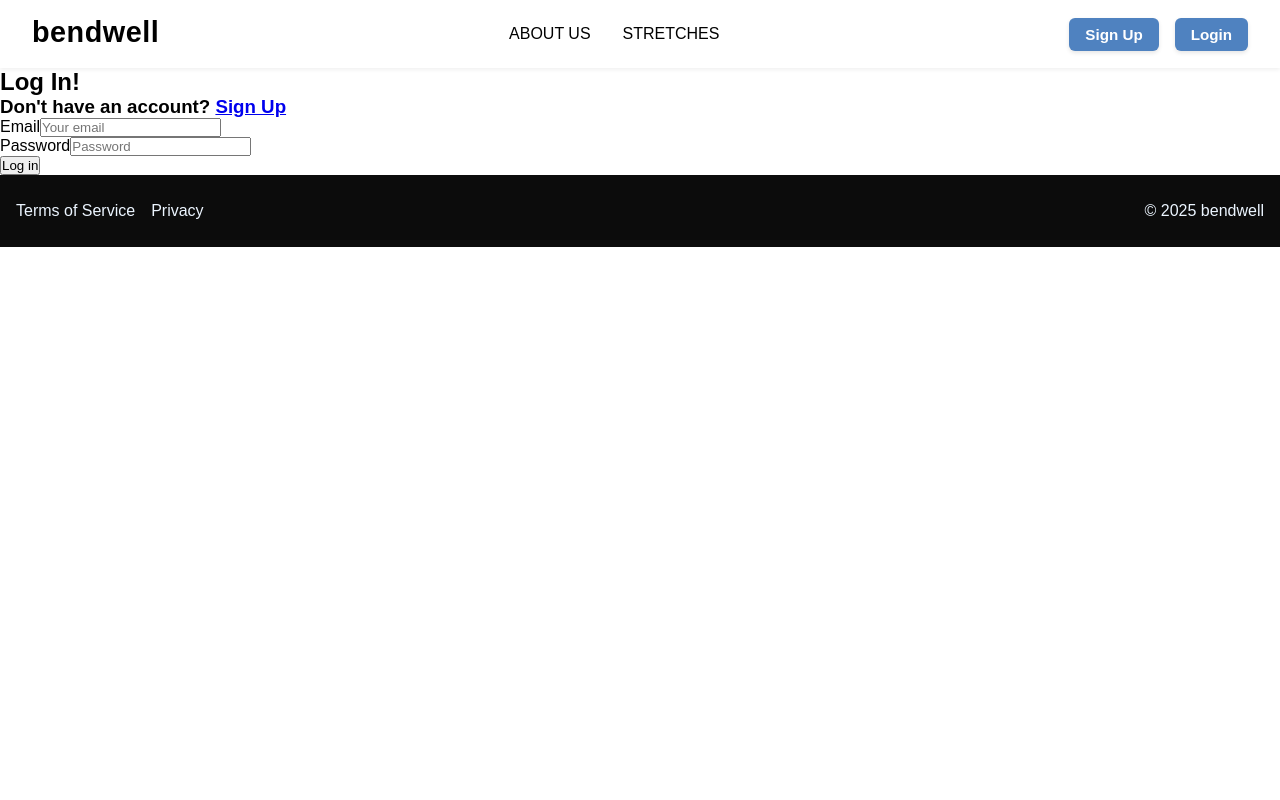
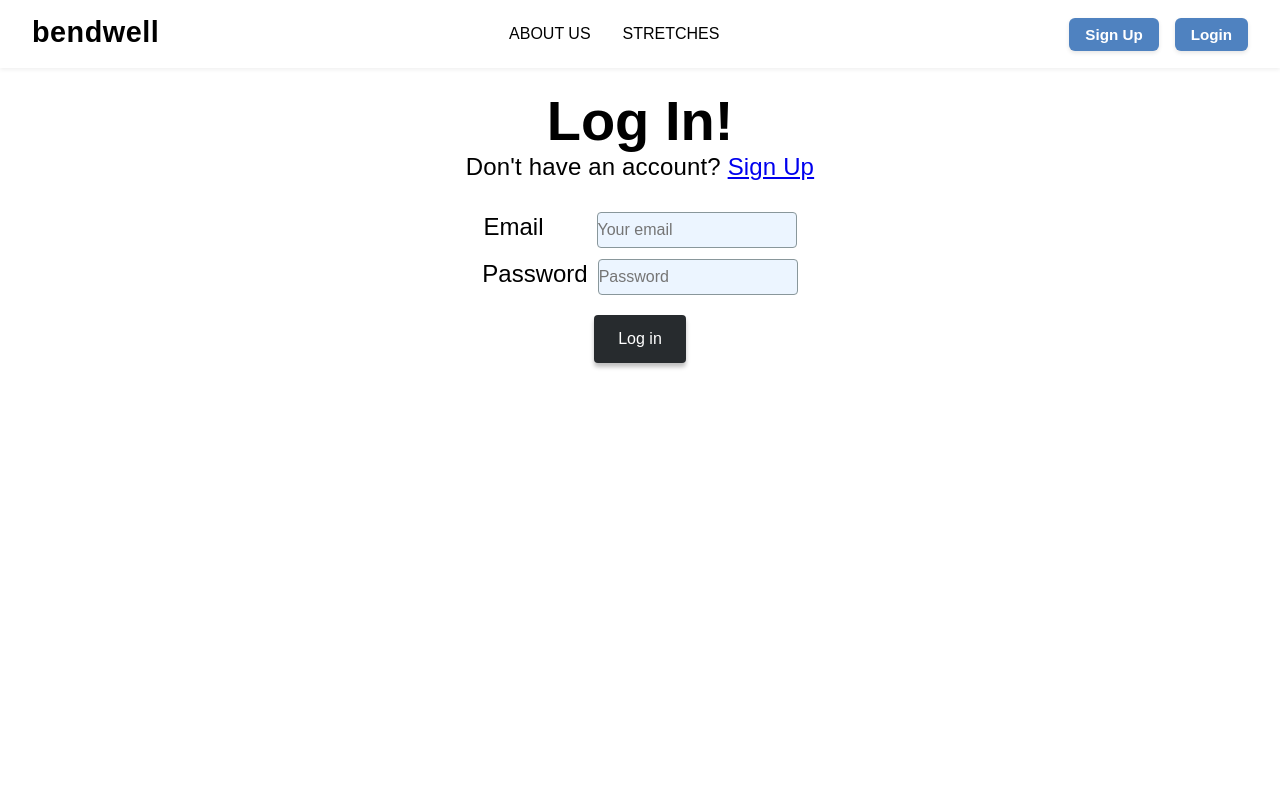
Before and after one commit to albertohuerta22/bendwell2.0, a React (Vite) app: page /login in a window 1280 px wide. Shown: the top 800 px of the page. Built offline with nearby package versions, Linux system fonts and the light colour scheme; no server answers; some icons are missing; a web font is replaced by a local one; what @tensorflow-models/knn-classifier would draw is missing.

Commit message:
add styling to login/signup

```diff
--- /dev/null
+++ b/src/pages/Auth/Login/Login.scss
@@ -0,0 +1,59 @@
+@use '../../../styles/index.scss' as *;
+
+#login-container {
+  height: 100vh;
+}
+#content-container {
+  margin: 20px 20px;
+  font-family: $font-title;
+  font-weight: 700;
+  font-size: 28pt;
+  text-align: center;
+
+  .login {
+    font-size: 18pt;
+    margin-bottom: 20px;
+    font-weight: 400;
+    letter-spacing: 0.01rem;
+  }
+  .content-block {
+    display: block;
+
+    #email-label {
+      font-size: 18pt;
+      margin-right: 10px;
+      font-weight: 300;
+    }
+
+    #email {
+      border: 1px solid rgb(137, 151, 155);
+      height: 36px;
+      width: 200px;
+      border-radius: 4px;
+      background-color: $color-background;
+      color: rgb(61, 79, 88);
+      font-size: 12pt;
+      margin-left: 43px;
+    }
+
+    #pass-label {
+      font-size: 18pt;
+      margin-right: 10px;
+      font-weight: 300;
+    }
+
+    #password {
+      border: 1px solid rgb(137, 151, 155);
+      height: 36px;
+      width: 200px;
+      border-radius: 4px;
+      background-color: $color-background;
+      color: rgb(61, 79, 88);
+      font-size: 12pt;
+    }
+  }
+
+  #create-btn {
+    @include button;
+  }
+}
--- a/src/pages/Auth/Login.tsx
+++ b/src/pages/Auth/Login/Login.tsx
@@ -1,6 +1,8 @@
 import { useState } from 'react';
 import { useNavigate, Link } from 'react-router-dom';
-import supabase from '../../lib/supabase';
+import supabase from '../../../lib/supabase';
+
+import './login.scss';
 
 const Login = () => {
   const [loading, setLoading] = useState(false);
--- a/src/pages/Auth/SignUp.tsx
+++ b/src/pages/Auth/Signup/SignUp.tsx
@@ -1,7 +1,7 @@
 import { useState } from 'react';
 import { useNavigate, Link } from 'react-router-dom';
-import supabase from '../../lib/supabase';
-// import './signup.scss';
+import supabase from '../../../lib/supabase';
+import './signUp.scss';
 
 const SignUp = () => {
   const navigate = useNavigate();
--- /dev/null
+++ b/src/pages/Auth/Signup/Signup.scss
@@ -0,0 +1,63 @@
+@use '../../../styles/index.scss' as *;
+
+#login-container {
+  height: 100vh;
+}
+#content-container {
+  margin: 20px 20px;
+  font-family: $font-title;
+  font-weight: 700;
+  font-size: 28pt;
+  text-align: center;
+
+  .login {
+    font-size: 18pt;
+    margin-bottom: 20px;
+    font-weight: 400;
+    letter-spacing: 0.01rem;
+  }
+  .content-block {
+    display: block;
+
+    #email-label {
+      font-size: 18pt;
+      margin-right: 10px;
+      font-weight: 300;
+    }
+
+    #email {
+      border: 1px solid rgb(137, 151, 155);
+      height: 36px;
+      width: 200px;
+      border-radius: 4px;
+      background-color: $color-background;
+      color: rgb(61, 79, 88);
+      font-size: 12pt;
+      margin-left: 43px;
+    }
+
+    #pass-label {
+      font-size: 18pt;
+      margin-right: 10px;
+      font-weight: 300;
+    }
+
+    #password {
+      border: 1px solid rgb(137, 151, 155);
+      height: 36px;
+      width: 200px;
+      border-radius: 4px;
+      background-color: $color-background;
+      color: rgb(61, 79, 88);
+      font-size: 12pt;
+    }
+  }
+
+  #create-btn {
+    @include button;
+    font-size: 14px;
+    font-weight: 400;
+    height: 36px;
+    margin: 20px auto;
+  }
+}
--- a/src/routes/index.tsx
+++ b/src/routes/index.tsx
@@ -1,8 +1,8 @@
 import { Routes, Route } from 'react-router-dom';
 import Home from '../pages/Home/Home';
-import SignUp from '../pages/Auth/SignUp';
+import SignUp from '../pages/Auth/Signup/SignUp';
 import CompleteAccount from '../pages/Auth/CompleteAccount';
-import Login from '../pages/Auth/Login';
+import Login from '../pages/Auth/Login/Login';
 import AllStretches from '../pages/Stretches/AllStretches/AllStretches';
 import SingleStretch from '../pages/Stretches/SingleStretch/SingleStretch';
 import StretchWindow from '../pages/StretchWindow/StretchWindow';
```
